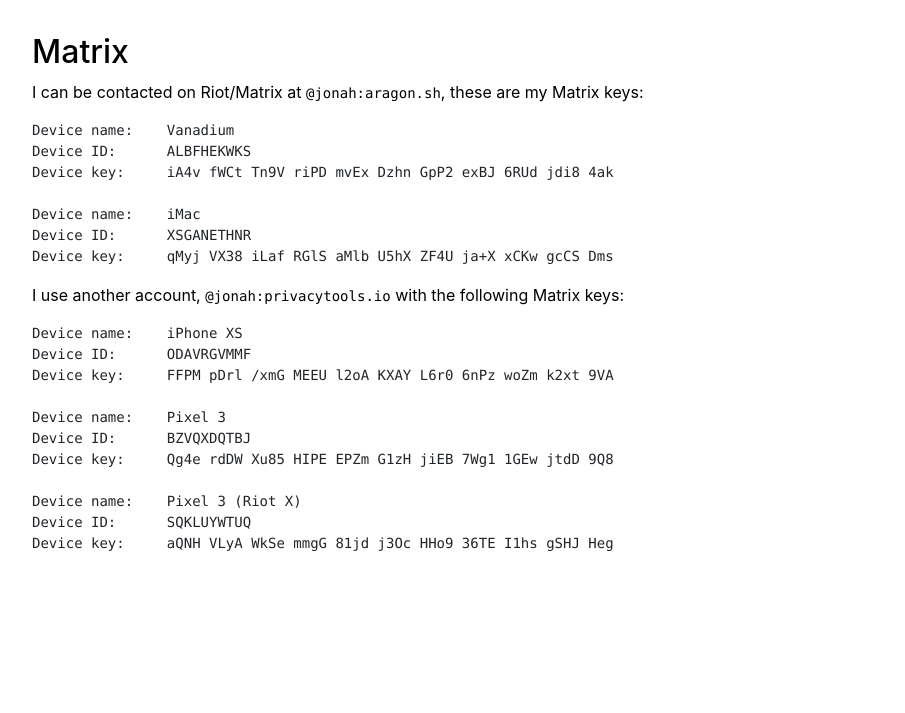
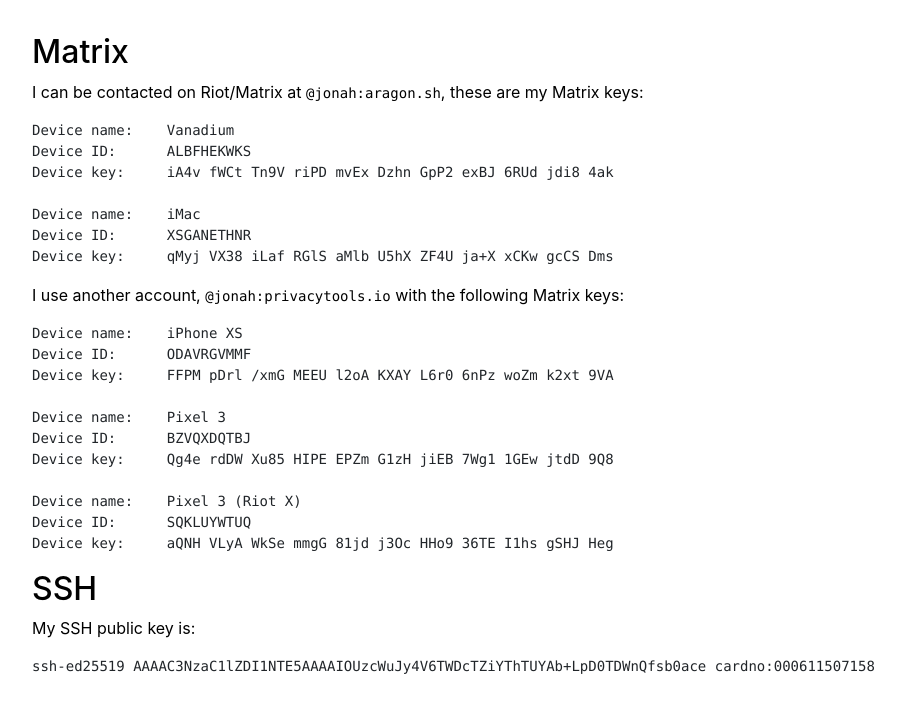
Before and after one commit to jonaharagon/www.jonaharagon.com, a Jekyll site: the page built from keys.md, in a window 1280 px wide, cut to the strip 617-1358 px from the top of the page. Shown: the top 713 px of the strip, without its empty margins (53-958 px from the left). Built offline with Jekyll 4.4.1, drawn with Linux system fonts in a browser that asks for light colours; nearby versions of some CDN libraries; before the commit the page ends 1235 px from its top, so only the background shows below that.

Commit message:
Add SSH Key

````diff
--- a/keys.md
+++ b/keys.md
@@ -51,3 +51,11 @@
 Device ID:	SQKLUYWTUQ
 Device key:	aQNH VLyA WkSe mmgG 81jd j3Oc HHo9 36TE I1hs gSHJ Heg
 ```
+
+## SSH
+
+My SSH public key is:
+
+```
+ssh-ed25519 AAAAC3NzaC1lZDI1NTE5AAAAIOUzcWuJy4V6TWDcTZiYThTUYAb+LpD0TDWnQfsb0ace cardno:000611507158
+```
````
